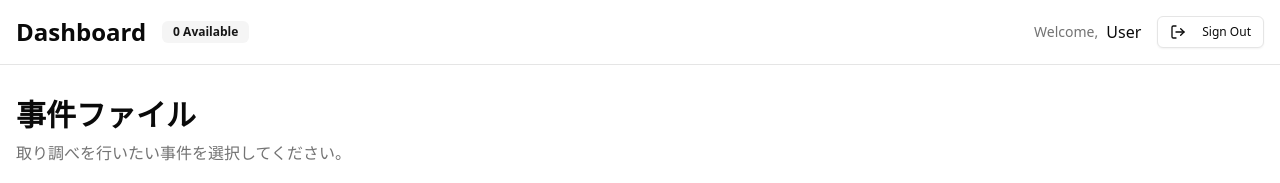
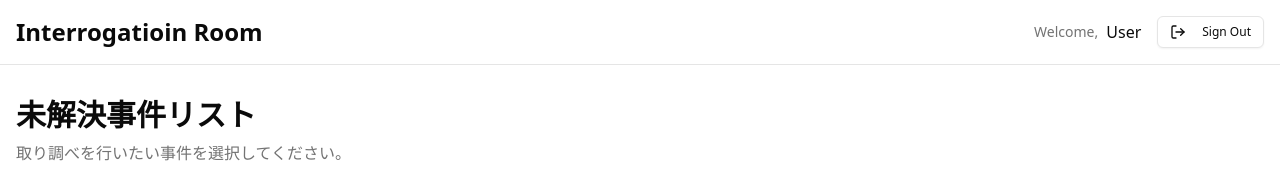
Before and after one commit to SachikoNitta/InterrogationRoom, a Next.js app in the folder app/: page /dashboard in a window 1280 px wide. Shown: the top 183 px of the page. Built offline with nearby package versions, Linux system fonts and the light colour scheme; no server answers.

Commit message:
feat: ダッシュボードのタイトルを「Interrogatioin Room」に変更し、セクション見出しを「未解決事件リスト」に修正

```diff
--- a/app/src/app/dashboard/page.tsx
+++ b/app/src/app/dashboard/page.tsx
@@ -44,8 +44,7 @@ export default function Dashboard() {
         <div className="container mx-auto px-4 py-4">
           <div className="flex items-center justify-between">
             <div className="flex items-center space-x-4">
-              <h1 className="text-2xl font-bold">Dashboard</h1>
-              <Badge variant="secondary">{summaries.length} Available</Badge>
+              <h1 className="text-2xl font-bold">Interrogatioin Room</h1>
             </div>
             <div className="flex items-center space-x-4">
               <div className="flex items-center space-x-2">
@@ -64,7 +63,7 @@ export default function Dashboard() {
       {/* Main Content */}
       <main className="container mx-auto px-4 py-8">
         <div className="mb-8">
-          <h2 className="text-3xl font-bold mb-2">事件ファイル</h2>
+          <h2 className="text-3xl font-bold mb-2">未解決事件リスト</h2>
           <p className="text-muted-foreground">取り調べを行いたい事件を選択してください。</p>
         </div>
 
```
